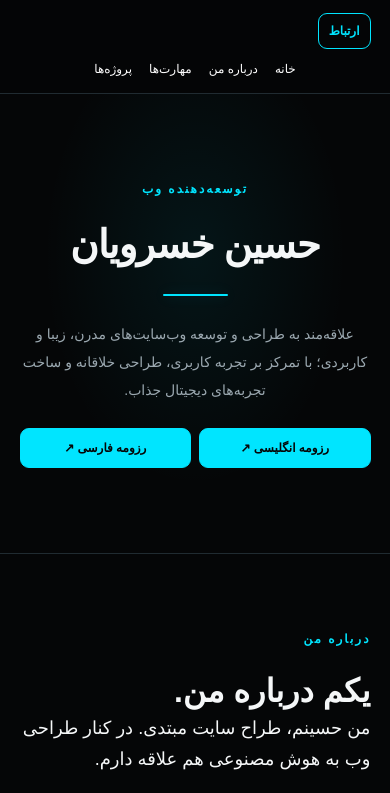
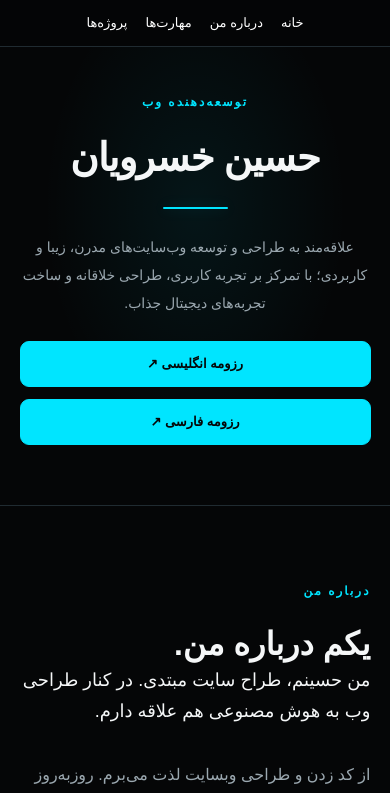
Before and after one commit to Luffysun09/Real-Web-Project, a Django app: page / in a window 390 px wide. Shown: the top 793 px of the page. Run offline with Django 5.2, Linux system fonts and the light colour scheme.

Commit message:
Update Style.css

```diff
--- a/mywebsite/static/css/Style.css
+++ b/mywebsite/static/css/Style.css
@@ -697,45 +697,33 @@ footer a:hover {
 
 @media (max-width: 550px) {
     .navbar {
-        display: grid;
-        grid-template-columns: 1fr;
-        grid-template-rows: auto auto;
+        display: flex;
+        flex-direction: column;
         align-items: center;
-        gap: 10px;
-        padding: 13px 5%;
-        direction: rtl;
+        gap: 12px;
+        padding: 12px 5%;
     }
 
-    .logo {
+    .logo,
+    .talk-button {
         display: none !important;
     }
 
-    .talk-button {
-        grid-column: 1;
-        grid-row: 1;
-        justify-self: start;
-        padding: 7px 10px;
-        font-size: 12px;
-        margin: 0;
-    }
-
     .nav-links {
-        grid-column: 1;
-        grid-row: 2;
         display: flex;
         flex-direction: row;
         justify-content: center;
         align-items: center;
         flex-wrap: wrap;
         width: 100%;
-        gap: 10px 17px;
-        padding-top: 0;
+        gap: 12px 18px;
+        padding: 0;
         margin: 0;
         direction: rtl;
     }
 
     .nav-links a {
-        font-size: 12px;
+        font-size: 13px;
         white-space: nowrap;
     }
 
@@ -747,8 +735,8 @@ footer a:hover {
 
     .home {
         min-height: auto;
-        padding-top: 85px;
-        padding-bottom: 85px;
+        padding-top: 45px;
+        padding-bottom: 60px;
     }
 
     .home h1 {
@@ -773,25 +761,17 @@ footer a:hover {
 
     .resume-buttons {
         display: flex;
-        flex-direction: row;
-        justify-content: center;
-        align-items: center;
-        flex-wrap: nowrap;
-        gap: 8px;
+        flex-direction: column;
+        align-items: stretch;
+        gap: 12px;
         width: 100%;
     }
 
     .resume-button {
-        flex: 1;
-        width: auto;
-        min-width: 0;
-        min-height: 40px;
-        padding: 8px 6px;
-        display: flex;
+        width: 100%;
+        min-height: 46px;
+        padding: 10px 16px;
         justify-content: center;
-        align-items: center;
-        white-space: nowrap;
-        font-size: 12px;
         background-color: var(--cyan);
         color: var(--bg);
         border-color: var(--cyan);
```
